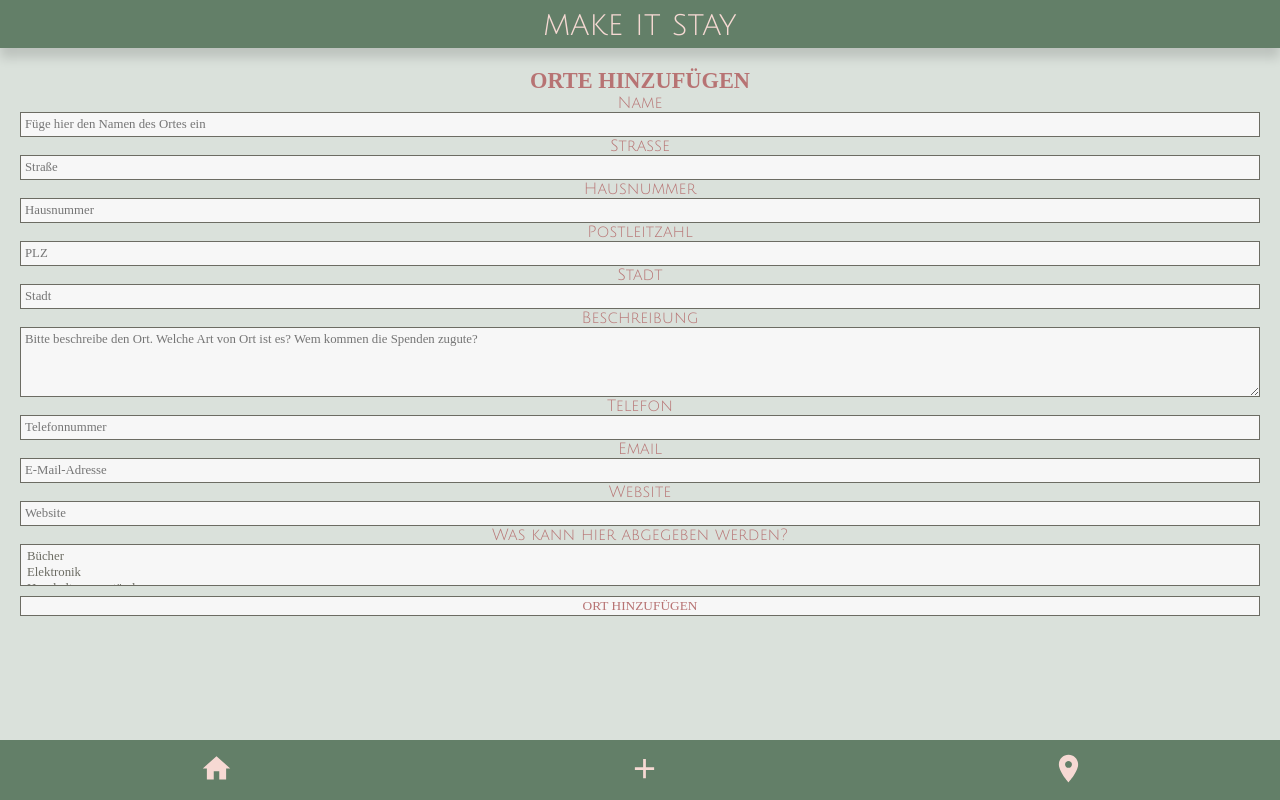
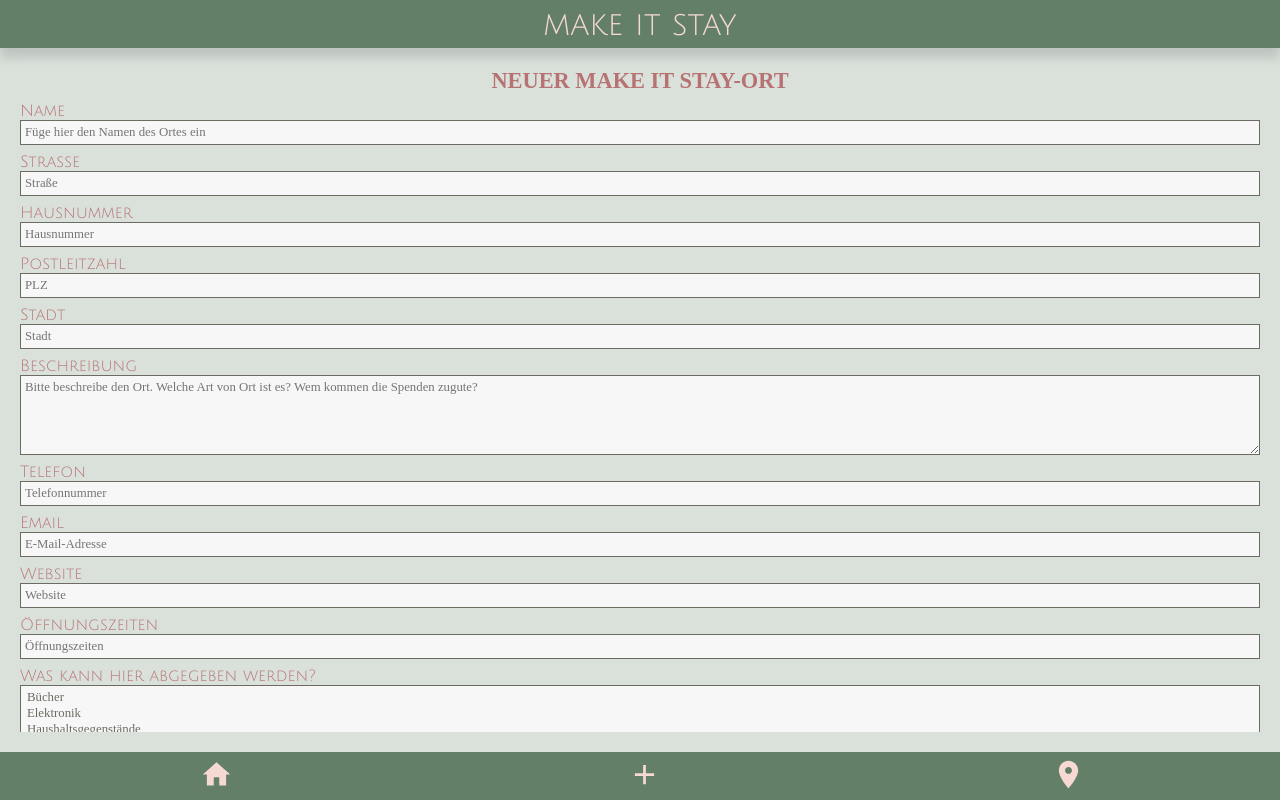
Before and after one commit to maje02/capstone-project, a React (Create React App) app: page /add in a window 1280 px wide. Built offline with nearby package versions, Linux system fonts and the light colour scheme; no server answers; the database is empty.

Commit message:
Fix apperance of form in chrome

```diff
--- a/src/AppLayout.js
+++ b/src/AppLayout.js
@@ -2,7 +2,7 @@
 
 export default styled.div`
   display: grid;
-  grid-template-rows: 48px auto 60px;
+  grid-template-rows: 48px auto 48px;
   height: 100vh;
   margin: 0;
 `
--- a/src/Form.js
+++ b/src/Form.js
@@ -4,7 +4,7 @@
 export default function Form() {
   return (
     <FormWrapper>
-      <FormTitle>Orte hinzufügen</FormTitle>
+      <FormTitle>Neuer Make it stay-Ort</FormTitle>
       <FormQuestion>Name</FormQuestion>
       <FormInput
         name="name"
@@ -44,8 +44,10 @@
       <FormInput name="mail" placeholder="E-Mail-Adresse"></FormInput>
       <FormQuestion>Website</FormQuestion>
       <FormInput name="websiteURL" placeholder="Website"></FormInput>
+      <FormQuestion>Öffnungszeiten</FormQuestion>
+      <FormInput name="opening_times" placeholder="Öffnungszeiten"></FormInput>
       <FormQuestion>Was kann hier abgegeben werden?</FormQuestion>
-      <FormSelect name="categories" multiple={true} size="2">
+      <FormSelect name="categories[]" multiple="multiple" size="3">
         {/* <option value="">--Kategorien auswählen--</option> */}
         <option value="Bücher">Bücher</option>
         <option value="Elektronik">Elektronik</option>
@@ -64,6 +66,7 @@
   margin: 20px;
   display: flex;
   flex-direction: column;
+  overflow: scroll;
 `
 const FormTitle = styled.h2`
   font-family: 'Noto Serif JP';
@@ -73,9 +76,10 @@
   margin: 0;
 `
 const FormQuestion = styled.label`
+  align-self: start;
   font-family: 'Julius Sans One';
   color: #b77373;
-  margin: 0;
+  margin: 8px 0 0 0;
   padding: 0;
 `
 
@@ -97,6 +101,7 @@
   border: 1px solid #6c6c63;
   border-radius: 0;
   padding: 4px;
+  min-height: 80px;
   background: #f7f7f7;
   color: #6c6c63;
   font-family: 'Noto Serif JP';
@@ -109,6 +114,7 @@
   border: 1px solid #6c6c63;
   border-radius: 0;
   padding: 4px;
+  min-height: 80px;
   background: #f7f7f7;
   color: #6c6c63;
   font-family: 'Noto Serif JP';
@@ -119,9 +125,11 @@
   -webkit-appearance: none;
   border-radius: none;
   border: 1px solid #6c6c63;
-  background: #f7f7f7;
+  background: #b77373;
   font-family: 'Noto Serif JP';
-  color: #b77373;
+  font-size: 0.8rem;
+  color: #f7f7f7;
   text-transform: uppercase;
   margin: 10px 0px 0px 0px;
+  padding: 4px;
 `
```
